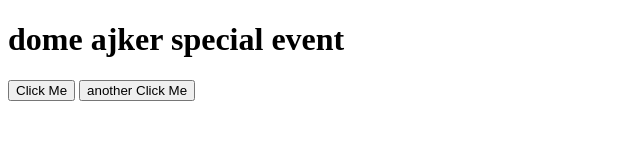
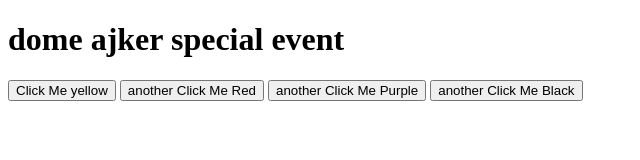
Before and after one commit to Torabarnob203311003/Introduction-To-Javascript, a plain HTML site: page js-dom-events/index.html in a window 1280 px wide. Shown: the whole page, without its empty margins (0-640 px from the left). Drawn offline with Linux system fonts and the light colour scheme.

Commit message:
Onclick Handler Directly Or Via Javascript,

```diff
--- a/js-dom-events/index.html
+++ b/js-dom-events/index.html
@@ -8,8 +8,10 @@
 </head>
 <body>
     <h1 onclick="console.log('ajke pasha khelbo re saam')">dome ajker special event</h1>
-    <button onclick="console.log('69')">Click Me</button>
-    <button onclick="console.log('75')">another Click Me</button>
+    <button onclick="document.body.style.backgroundColor='yellow'">Click Me yellow</button>
+    <button onclick="document.body.style.backgroundColor='red'">another Click Me Red</button>
+    <button onclick="makePurple()">another Click Me Purple</button>
+    <button id="make-black">another Click Me Black</button>
 
 
 
--- a/js-dom-events/js/events.js
+++ b/js-dom-events/js/events.js
@@ -0,0 +1,23 @@
+
+
+//  option number 1
+//   direct use in click me Option
+
+
+//  Option 2
+
+  function makePurple(){
+
+    document.body.style.backgroundColor='purple';
+
+  };
+
+// //    create a function and call function in onclick
+ //option 3
+
+   const makeBlackButoon = document .getElementById('make-black');
+   makeBlackButoon.onclick = makeBlack;
+
+   function makeBlack(){
+    document.body.style.backgroundColor='black';
+   }
```
Also changed, not shown: 1 other file.
